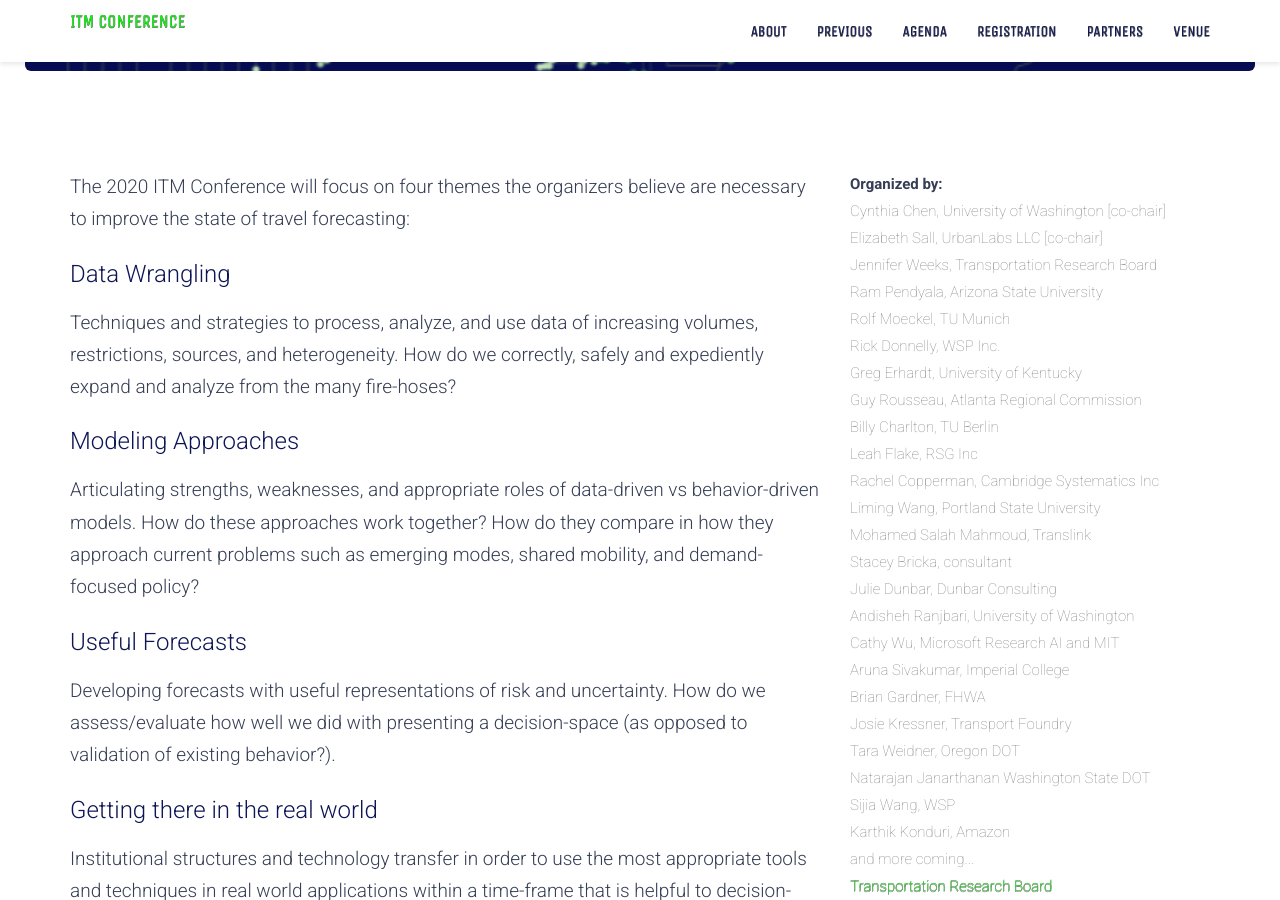
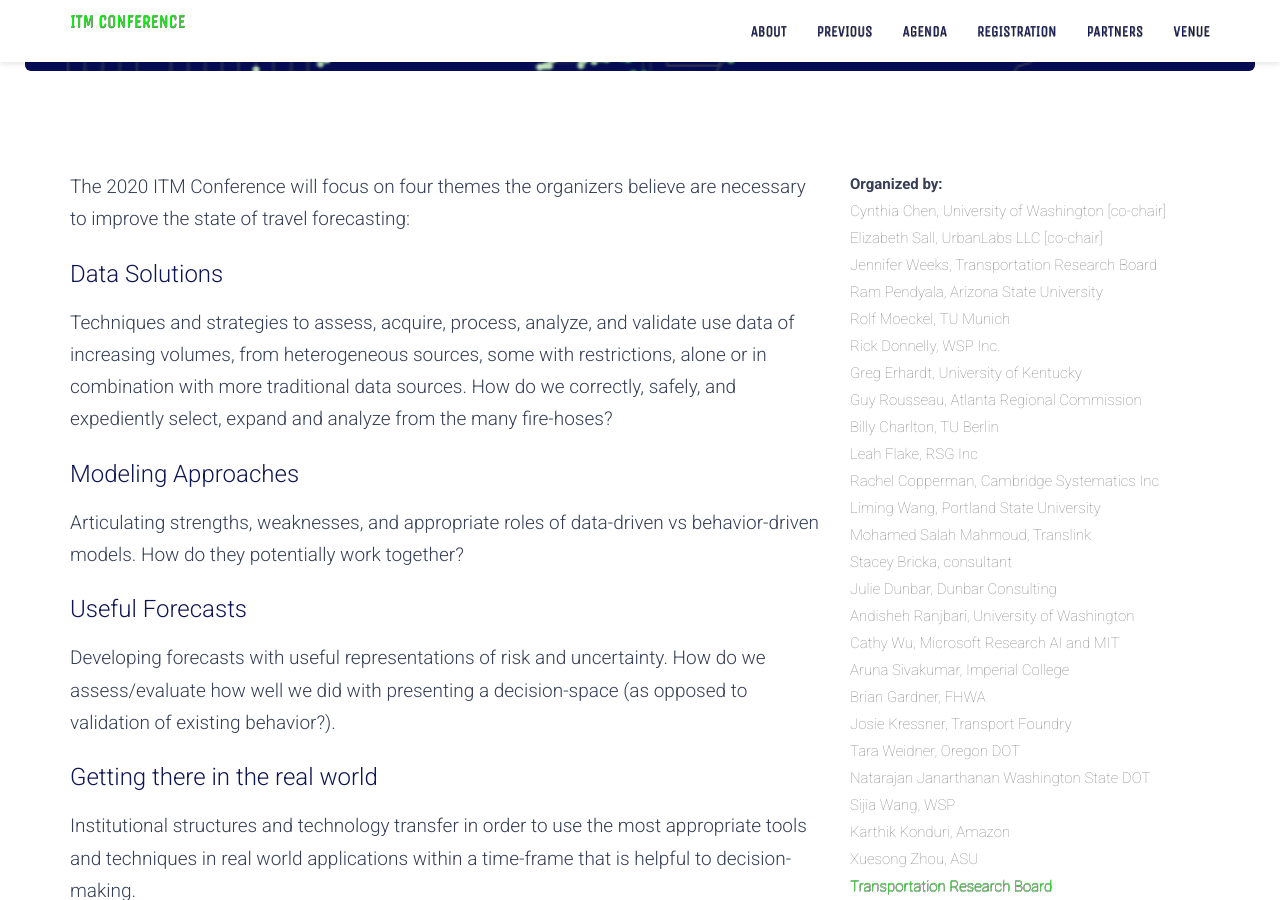
Before and after one commit to lflake/itmconference.github.io, a Jekyll site: the page built from index.html, in a window 1280 px wide and 900 px high, scrolled down 839 px. Built offline with Jekyll 4.4.1, drawn with Linux system fonts in a browser that asks for light colours.

Commit message:
Update focus areas based on team feedback

```diff
--- a/index.html
+++ b/index.html
@@ -19,13 +19,13 @@ title: 2020 Innovations in Travel Modeling Conference
             <div class="row">
                 <div class="col-md-8">
                 <p class="lead"> The 2020 ITM Conference will focus on four themes the organizers believe are necessary to improve the state of travel forecasting:</p>
-                    <h3> Data Wrangling </h3>
+                    <h3> Data Solutions </h3>
                     <p class="lead">
-Techniques and strategies to process, analyze, and use data of increasing volumes, restrictions, sources, and heterogeneity.  How do we correctly, safely and expediently expand and analyze from the many fire-hoses?
+Techniques and strategies to assess, acquire, process, analyze, and validate use data of increasing volumes, from heterogeneous sources, some with restrictions, alone or in combination with more traditional data sources. How do we correctly, safely, and expediently select, expand and analyze from the many fire-hoses?
                     </p>
                     <h3> Modeling Approaches </h3>
                     <p class="lead">
-Articulating strengths, weaknesses, and appropriate roles of data-driven vs behavior-driven models. How do these approaches work together? How do they compare in how they approach current problems such as emerging modes, shared mobility, and demand-focused policy?
+Articulating strengths, weaknesses, and appropriate roles of data-driven vs behavior-driven models. How do they potentially work together?
                     </p>
                     <h3> Useful Forecasts </h3>
                     <p class="lead">
@@ -64,7 +64,7 @@ Institutional structures and technology transfer in order to use the most approp
                         Natarajan Janarthanan Washington State DOT<br>
                         Sijia Wang, WSP<br>
                         Karthik Konduri, Amazon<br>
-                        and more coming...<br>
+                        Xuesong Zhou, ASU<br>
                         <a
                         <a href="http://www.trb.org">Transportation Research Board</a><br>
                         <a href="https://www.mytrb.org/OnlineDirectory/Committee/Details/3709">Standing Committee on the Travel Forecasting Resource (ADB45)</a><br>
```
